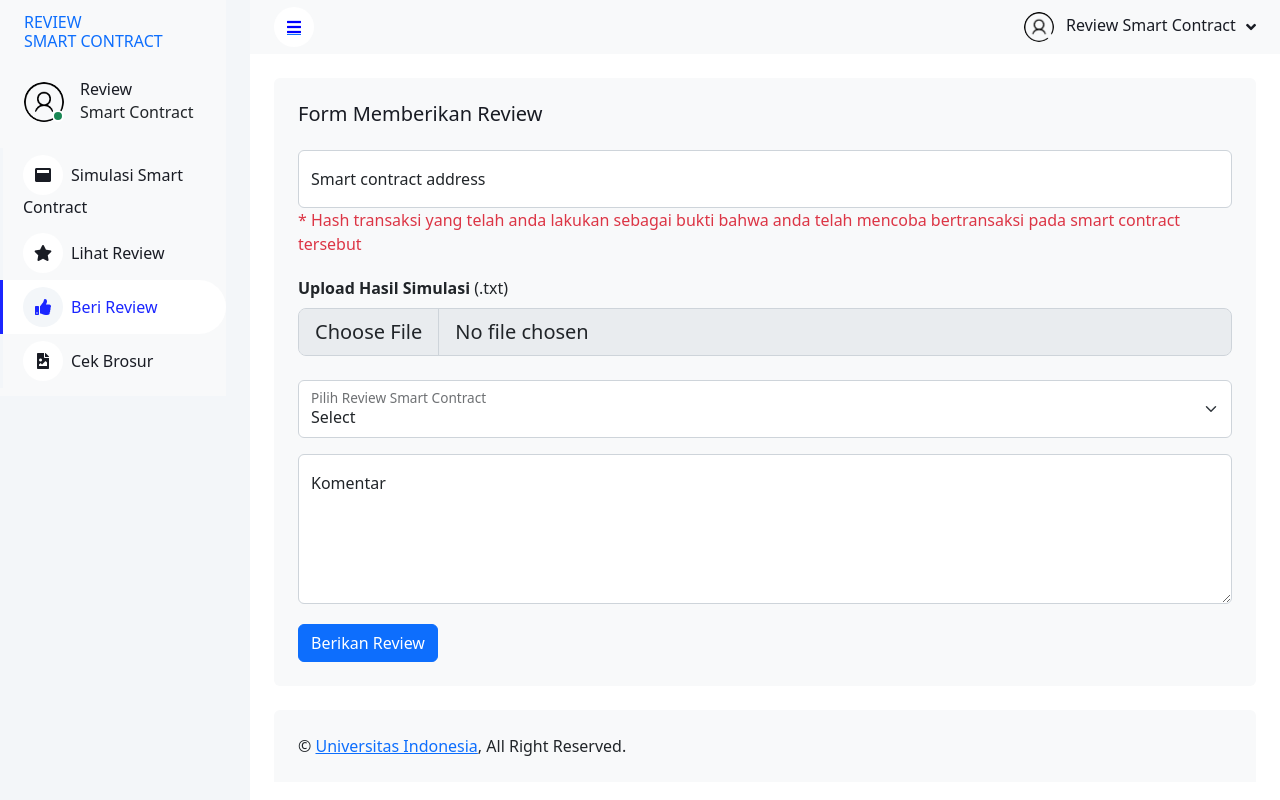
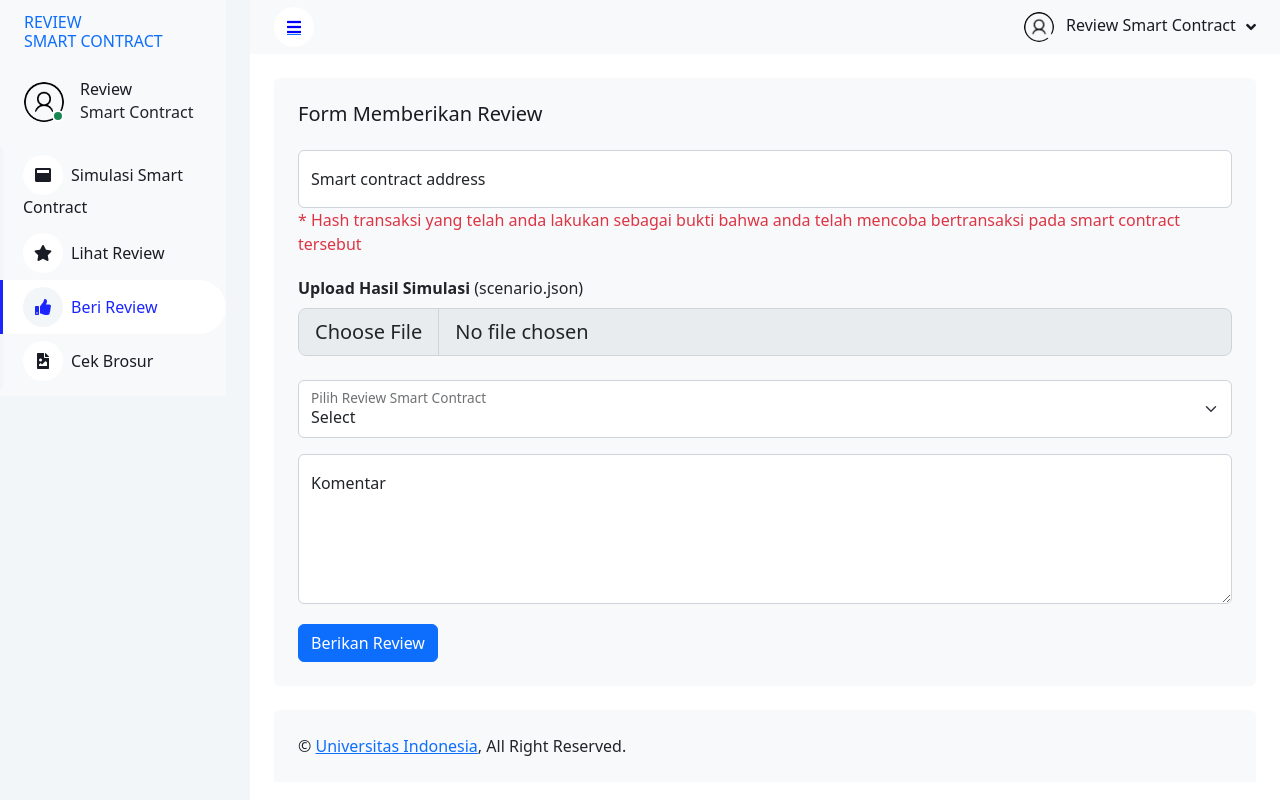
Before and after one commit to chris64bit/review-smart-contract, a PHP site: page /formanalisisberi.php?page=beri in a window 1280 px wide. Run offline with PHP 8.4, Linux system fonts and the light colour scheme; data that the repository does not hold is empty; some libraries are stand-ins or nearby versions.

Commit message:
update scenario.json

```diff
--- a/config.php
+++ b/config.php
@@ -117,6 +117,7 @@ if (!$conn) {
         Swal.fire({
             icon: 'success',
             title: 'Hasil Review',
+            //text: '<img src="img/check.png" height="50px" width="50px">Terpercaya:'+on+' ||| <img src="img/forbidden.png" height="50px" width="50px"> Meragukan/Berbahaya:'+off,
             text: 'Terpercaya:'+on+' |||  Meragukan/Berbahaya:'+off,
             footer: '<a href="detail.php?page=lihat&data='+data+'">Lihat Detail</a>'
         })
--- a/formanalisisberi.php
+++ b/formanalisisberi.php
@@ -16,7 +16,7 @@ include("config.php");
                         <p class="text-danger">* Hash transaksi yang  telah anda lakukan sebagai bukti bahwa anda telah mencoba bertransaksi pada smart contract tersebut</p>
                     </div>
                     <div style="margin-top: 20px;">
-                        <label class="form-label"><b>Upload Hasil Simulasi </b>(.txt)</label>
+                        <label class="form-label"><b>Upload Hasil Simulasi </b>(scenario.json)</label>
                         <input class="form-control form-control-lg" id="formFileLg" name="image" type="file" accept=".txt" >
                     </div><br>
                     <div class="form-floating mb-3">
```
Also changed, not shown: img/check.png (added), img/forbidden.png (added).
